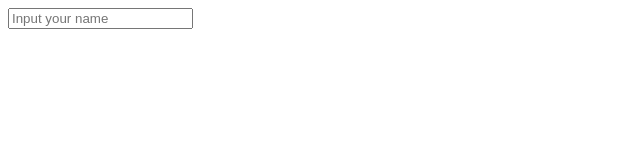
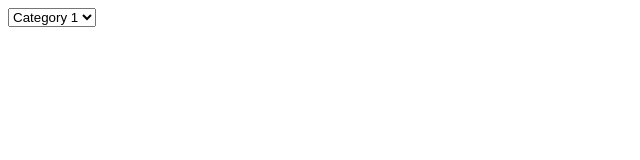
Before and after one commit to boriphuth/LearnAngularsWithRealApps, an Angular app: page / in a window 1280 px wide. Shown: the top 160 px of the page, without its empty margins (0-640 px from the left). Built offline with nearby package versions, Linux system fonts and the light colour scheme.

Commit message:
7.Change Event in Angular 5(event)

```diff
--- a/src/app/app.component.html
+++ b/src/app/app.component.html
@@ -66,6 +66,18 @@
 
   <input type="text" placeholder="Input your name" (keyup)="display($event)">
 </form -->
+<!--
 <input type="text" placeholder="Input your name" (keyup.enter)="display($event)">
 <br>
 {{result}}
+-->
+<form>
+  <select (change)="display($event)">
+    <option value="c1">Category 1</option>
+    <option value="c2">Category 2</option>
+    <option value="c3">Category 3</option>
+    <option value="c4">Category 4</option>
+  </select>
+  <br>
+  {{result}}
+</form>
--- a/src/app/app.component.ts
+++ b/src/app/app.component.ts
@@ -84,6 +84,7 @@ export class AppComponent implements OnInit{
   }
 
   display(event: any):void{
-    this.result = 'Hello ' + event.target.value;
+    //this.result = 'Hello ' + event.target.value;
+    this.result = 'Category Id is selected: ' + event.target.value;
   }
 }
```
Also changed, not shown: 1 other file (tests, documents, lock files or other folders).
